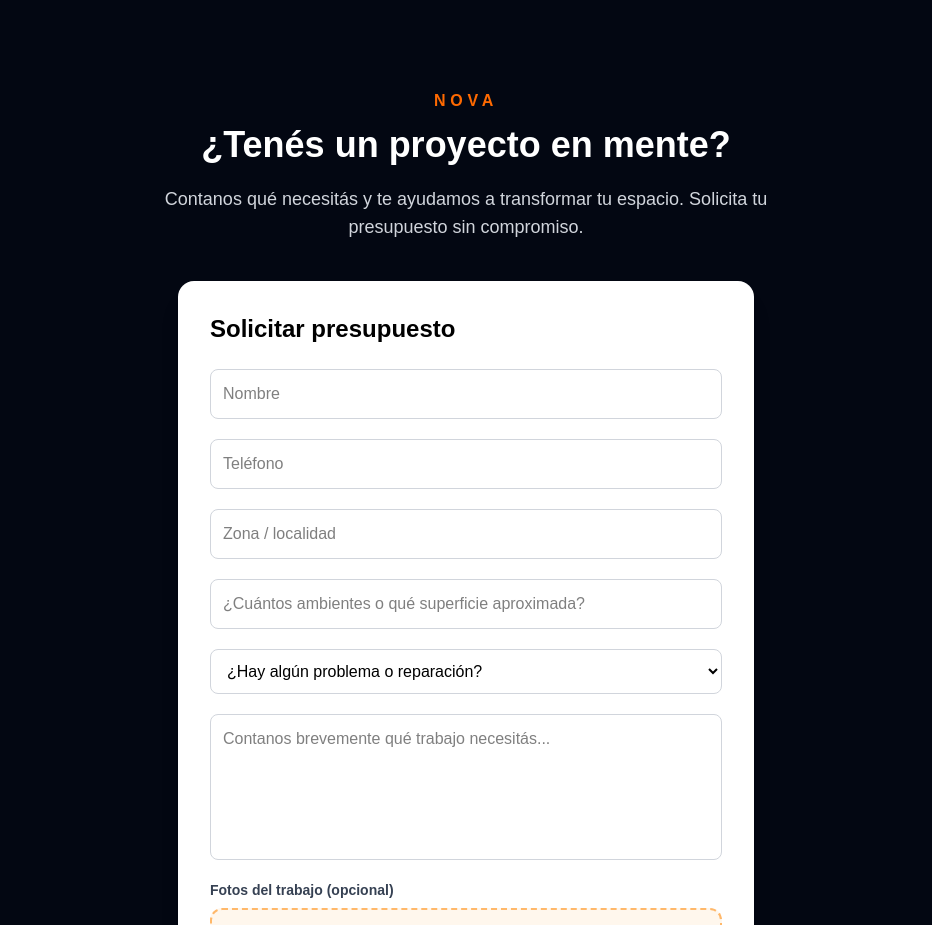
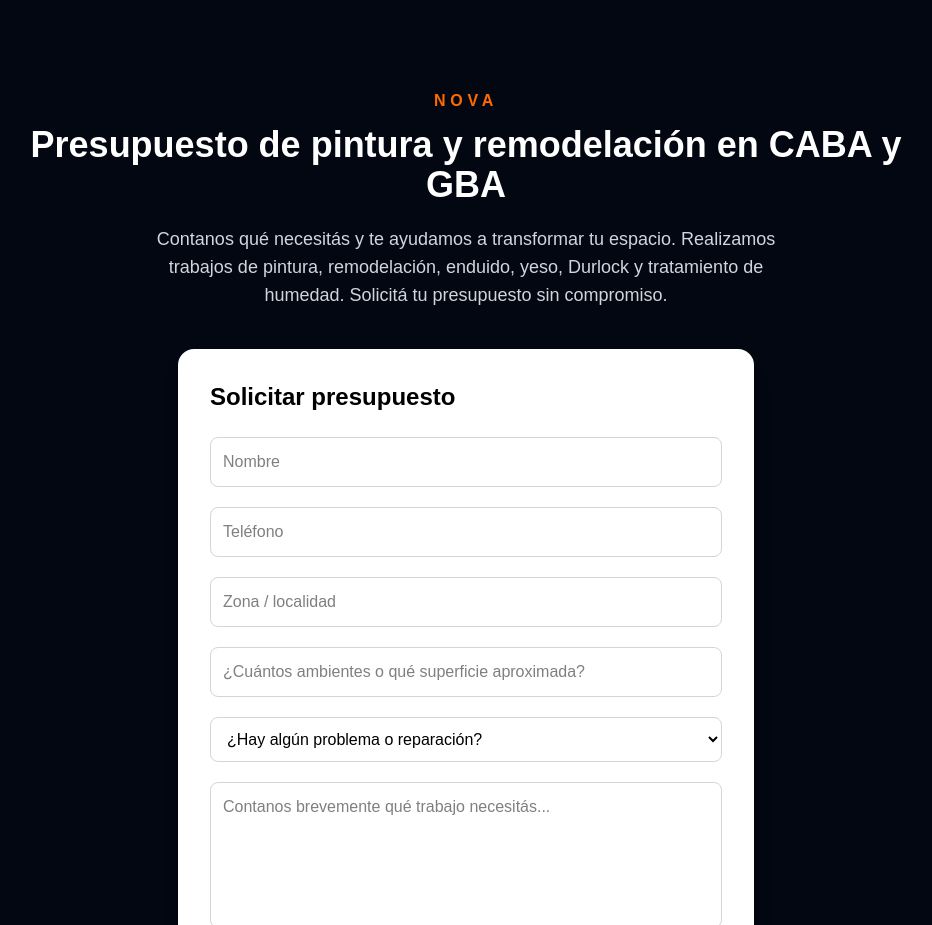
Before and after one commit to Nova-pinturas/nova-web, a Next.js app: page / in a window 1280 px wide. Shown: the part 3560-4485 px from the top of the page, without its empty margins (174-1106 px from the left). Built offline with nearby package versions, Linux system fonts and the light colour scheme.

Commit message:
Optimiza SEO de contacto de NOVA

```diff
--- a/components/Contact.tsx
+++ b/components/Contact.tsx
@@ -82,13 +82,14 @@ window.open(urlWhatsApp, "_blank");
         </p>
 
         <h2 className="mb-5 text-4xl font-bold">
-          ¿Tenés un proyecto en mente?
-        </h2>
+          Presupuesto de pintura y remodelación en CABA y GBA
+      </h2>
 
-        <p className="mx-auto mb-10 max-w-2xl text-lg text-gray-300">
-          Contanos qué necesitás y te ayudamos a transformar tu espacio.
-          Solicita tu presupuesto sin compromiso.
-        </p>
+      <p className="mx-auto mb-10 max-w-2xl text-lg text-gray-300">
+        Contanos qué necesitás y te ayudamos a transformar tu espacio.
+        Realizamos trabajos de pintura, remodelación, enduido, yeso, Durlock
+        y tratamiento de humedad. Solicitá tu presupuesto sin compromiso.
+     </p>
 
 
 
```
